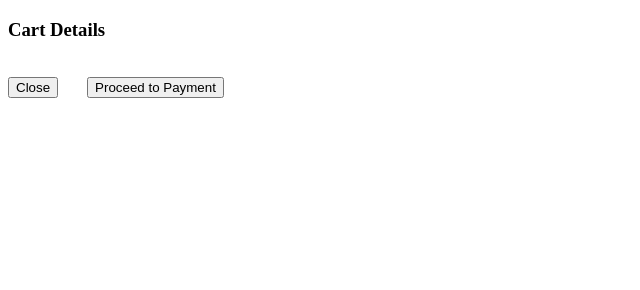
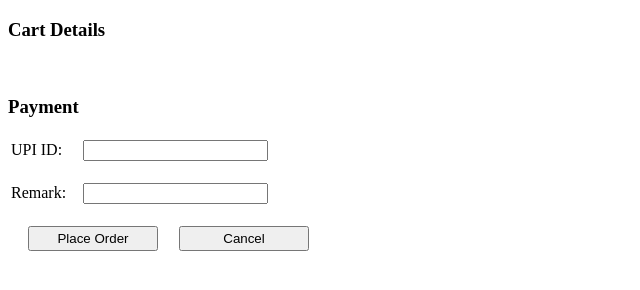
Before and after one commit to VijayPatil86/online_milk_store_front_end, a plain HTML site: page public/customer/html/cartItemsDetails.html in a window 1280 px wide. Shown: the whole page, without its empty margins (0-640 px from the left). Drawn offline with Linux system fonts and the light colour scheme.

Commit message:
removed button to open the payment.html page

```diff
--- a/public/customer/html/cartItemsDetails.html
+++ b/public/customer/html/cartItemsDetails.html
@@ -9,7 +9,33 @@
 	<H3>Cart Details</H3>
 	<div id="div_Content"></div>
 	<br>
-	<input type="button" onclick="closeWindow();" value="Close">
-	<input type="button" onclick="window.location.href='payment.html';" value="Proceed to Payment" style="margin-left: 25px;">
+	<H3>Payment</H3>
+	<table>
+		<tr>
+			<td>
+				<label>UPI ID:</label>
+			</td>
+			<td>
+				<input type="text" id="txtUPIId">
+			</td>
+		</tr>
+		<tr>
+			<td>
+				<br>
+				<label>Remark:</label>
+			</td>
+			<td>
+				<br>
+				<input type="text" id="txtPaymentRemark">
+			</td>
+		</tr>
+		<tr>
+			<td colspan="2" align="center">
+				<br>
+				<button id="btnPlaceOrder" style="height: 25px; width: 130px; margin-left: 17px;" onclick="placeOrder();">Place Order</button>
+				<input type="button" style="height: 25px; width: 130px; margin-left: 17px;" onclick="closeWindow();" value="Cancel">
+			</td>
+		</tr>
+	</table>
 </body>
 </html>
```
